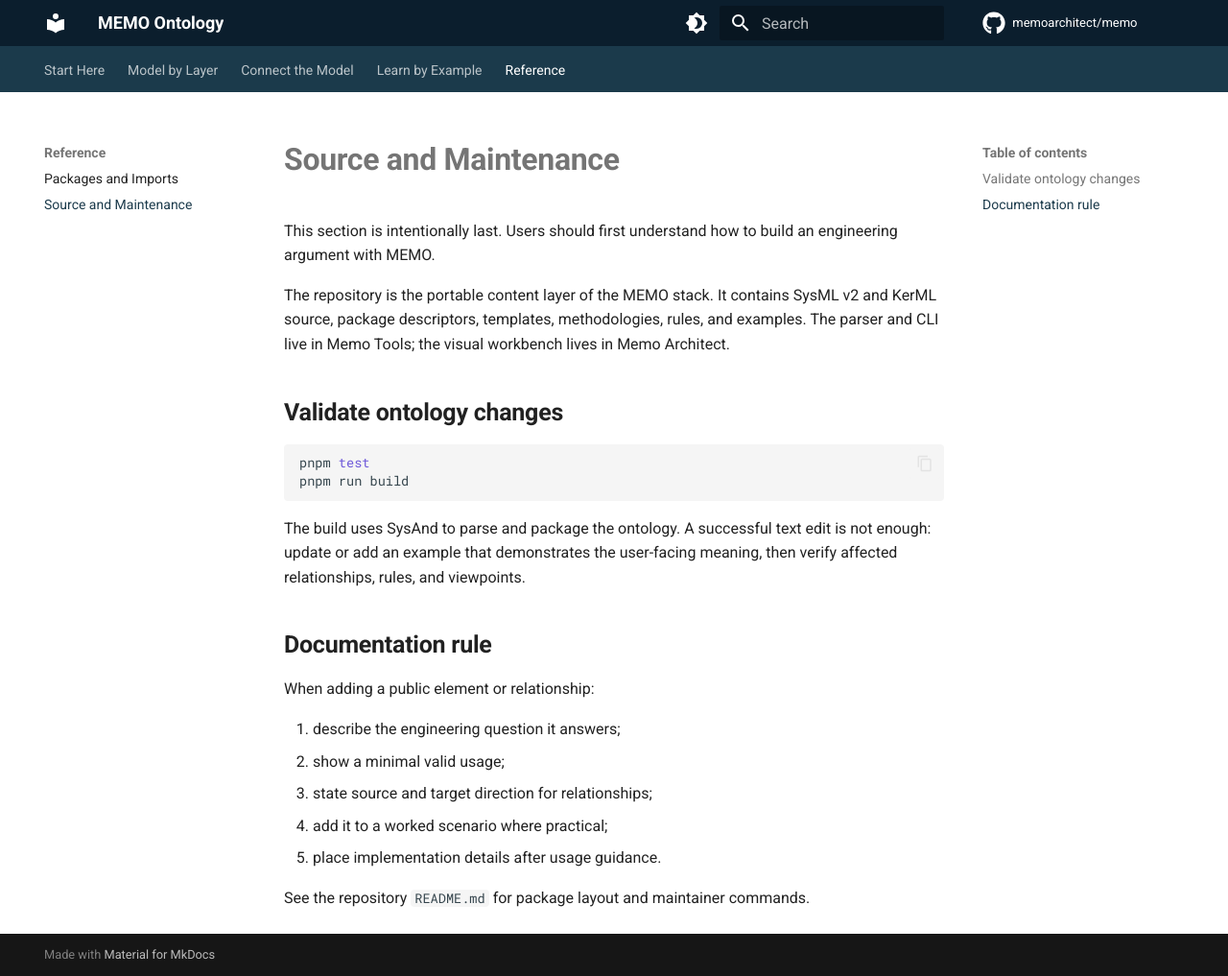
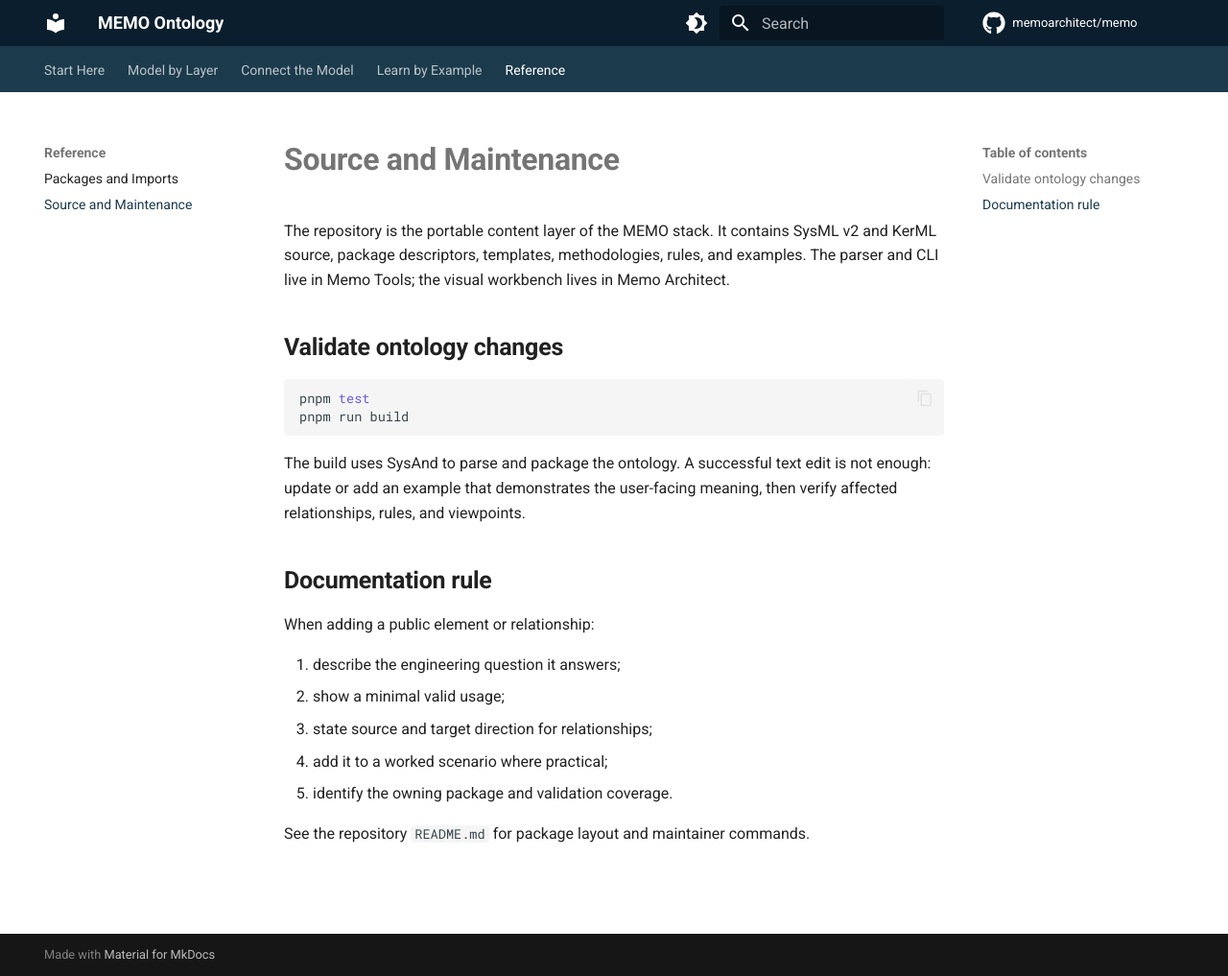
Before and after one commit to memoarchitect/memo, an MkDocs documentation site: the page built from docs/reference/implementation.md, in a window 1280 px wide and 1017 px high. Shown: the whole window at 96% size. Built offline with MkDocs 1.6.1 and Material for MkDocs 9.7.7, drawn with Linux system fonts in a browser that asks for light colours; comment, search, counter and statistics services are not loaded.

Commit message:
docs: state ontology structure without editorial history

```diff
--- a/docs/reference/implementation.md
+++ b/docs/reference/implementation.md
@@ -1,7 +1,4 @@
 # Source and Maintenance
-
-This section is intentionally last. Users should first understand how to build
-an engineering argument with MEMO.
 
 The repository is the portable content layer of the MEMO stack. It contains
 SysML v2 and KerML source, package descriptors, templates, methodologies, rules,
@@ -27,6 +24,6 @@ When adding a public element or relationship:
 2. show a minimal valid usage;
 3. state source and target direction for relationships;
 4. add it to a worked scenario where practical;
-5. place implementation details after usage guidance.
+5. identify the owning package and validation coverage.
 
 See the repository `README.md` for package layout and maintainer commands.
```
Also changed, not shown: README.md (+4 -4 lines).
